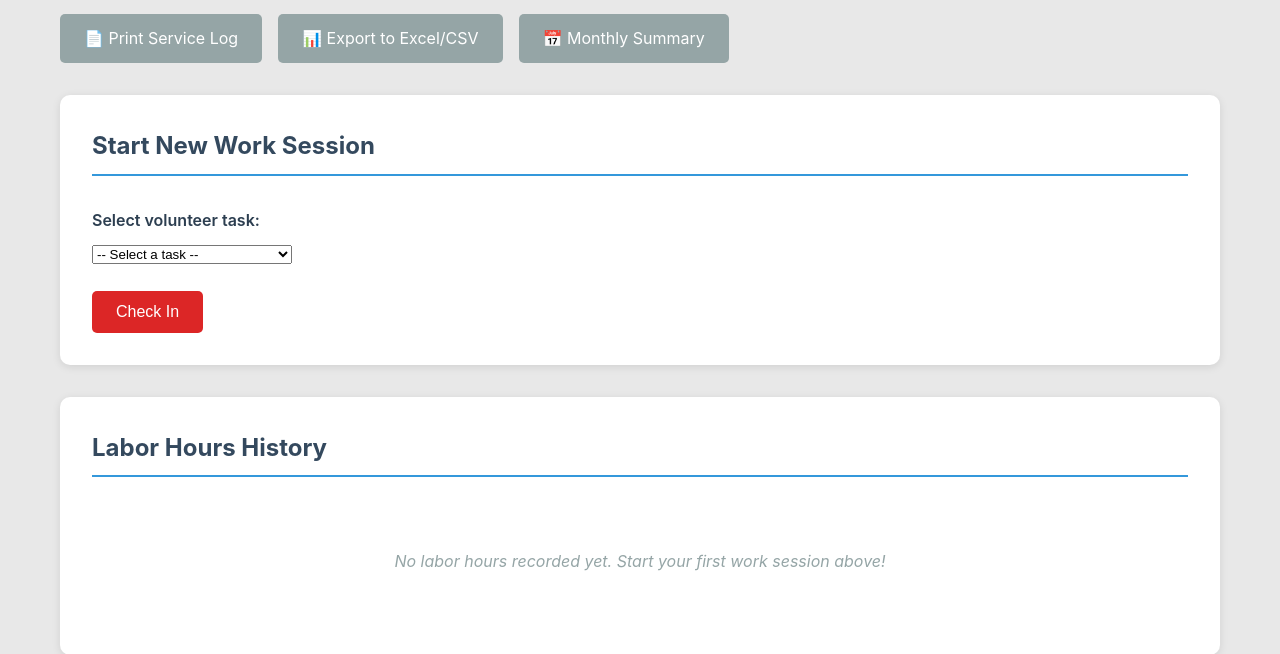
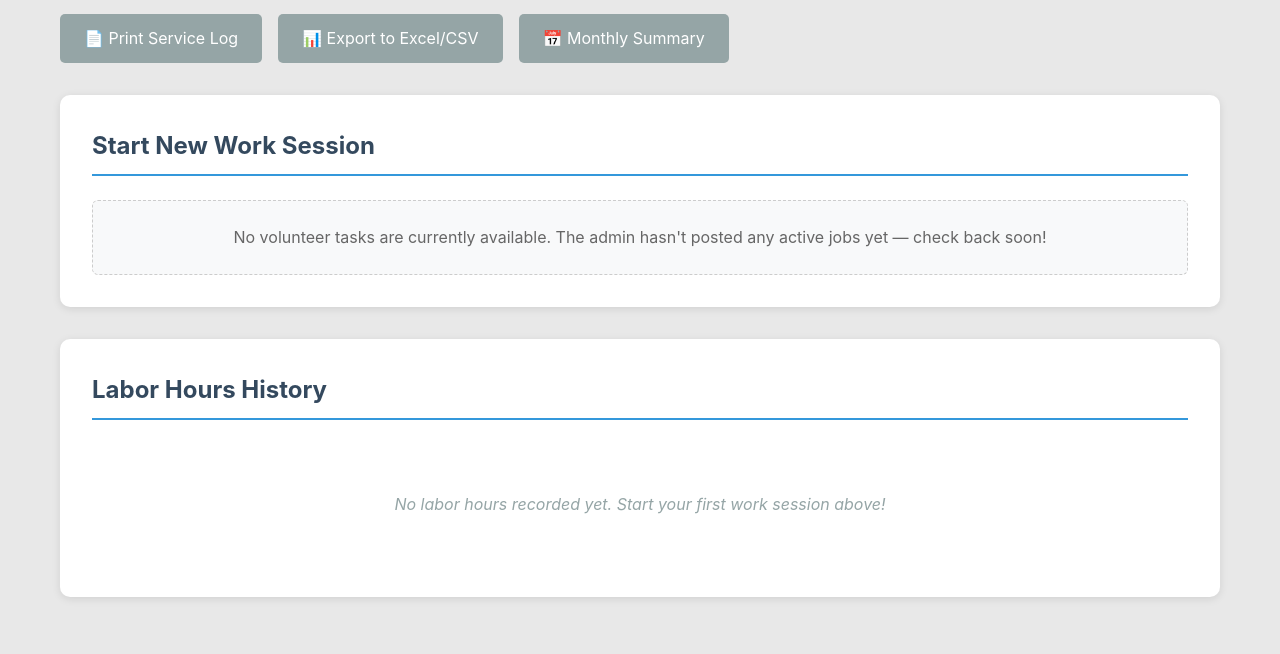
Before and after one commit to DrShuukaku/join-The-Club, a Flask app: template templates/parent_labor_hours.html in a window 1280 px wide. Shown: the part 377-1031 px from the top of the page. Run offline with Flask 3, Linux system fonts and the light colour scheme; the template is opened without the code that fills it, so the values that code supplies are empty; parts of the project's set-up code (start-up, migrations or seed data) failed here and were passed over.

Commit message:
Update volunteer task selection to show admin-published jobs
Dynamically loads active jobs published by admins into the "Start New Work Session" dropdown, filtering for general tasks and child-interaction tasks for verified parents. Replaces hardcoded options and handles 'Other' task descriptions.

Replit-Commit-Author: Agent
Replit-Commit-Session-Id: 0e49a9bf-8137-4262-865b-17a9a27ee7d5
Replit-Commit-Checkpoint-Type: full_checkpoint
Replit-Commit-Event-Id: ffa6e06d-d8f5-4a2d-817f-f82a348f12e6
Replit-Commit-Screenshot-Url: https://storage.googleapis.com/screenshot-production-us-central1/170ed59e-fa0e-47b7-ac10-b644992f5b4f/0e49a9bf-8137-4262-865b-17a9a27ee7d5/qPJlaTr
Replit-Helium-Checkpoint-Created: true

```diff
--- a/routes.py
+++ b/routes.py
@@ -297,10 +297,22 @@ def parent_labor_hours():
     labor_records = LaborHours.query.filter_by(user_id=current_user.id).order_by(LaborHours.created_at.desc()).all()
     active_session = LaborHours.query.filter_by(user_id=current_user.id, status='checked_in').first()
     total_hours = sum([record.hours_worked for record in labor_records if record.hours_worked])
+
+    is_verified_child = JobEligibility.query.filter_by(
+        user_id=current_user.id, category='child_interaction'
+    ).first() is not None
+
+    all_jobs = Job.query.filter_by(is_active=True).order_by(Job.title).all()
+    available_jobs = [
+        j for j in all_jobs
+        if j.category == 'general' or (j.category == 'child_interaction' and is_verified_child)
+    ]
+
     return render_template('parent_labor_hours.html',
                          labor_records=labor_records,
                          active_session=active_session,
-                         total_hours=total_hours)
+                         total_hours=total_hours,
+                         available_jobs=available_jobs)
 
 @app.route('/parent/labor/check-in', methods=['POST'])
 @require_login
@@ -308,7 +320,7 @@ def labor_check_in():
     task_description = request.form.get('task_description')
     custom_task = request.form.get('custom_task')
 
-    if task_description == 'Custom' and custom_task:
+    if task_description in ('Custom', 'Other') and custom_task:
         task_description = custom_task
 
     if not task_description:
--- a/templates/parent_labor_hours.html
+++ b/templates/parent_labor_hours.html
@@ -45,38 +45,32 @@
     {% else %}
     <section class="dashboard-section">
         <h2>Start New Work Session</h2>
+        {% if available_jobs %}
         <form method="POST" action="{{ url_for('labor_check_in') }}" class="submission-form">
             <div class="form-group">
-                <label for="task_description">Select volunteer task:</label>
+                <label for="task_category">Select a volunteer task:</label>
                 <select id="task_category" name="task_description" required onchange="toggleCustomInput(this)">
-                    <option value="">-- Select a task --</option>
-                    <option value="Classroom Cleaning">Classroom Cleaning</option>
-                    <option value="Event Setup/Teardown">Event Setup/Teardown</option>
-                    <option value="Office Assistance">Office Assistance</option>
-                    <option value="Library Support">Library Support</option>
-                    <option value="Cafeteria Support">Cafeteria Support</option>
-                    <option value="Playground Supervision">Playground Supervision</option>
-                    <option value="Field Trip Chaperone">Field Trip Chaperone</option>
-                    <option value="Fundraising Activities">Fundraising Activities</option>
-                    <option value="Maintenance/Groundskeeping">Maintenance/Groundskeeping</option>
-                    <option value="Special Event Volunteer">Special Event Volunteer</option>
-                    <option value="Custom">Other (Custom Task)</option>
+                    <option value="">-- Choose a task --</option>
+                    {% for job in available_jobs %}
+                    <option value="{{ job.title }}">
+                        {{ job.title }}{% if job.category == 'child_interaction' %} (Works with Children){% endif %}
+                    </option>
+                    {% endfor %}
+                    <option value="Other">Other (describe below)</option>
                 </select>
             </div>
             <div class="form-group" id="custom_task_group" style="display: none;">
-                <label for="custom_task">Describe your custom task:</label>
+                <label for="custom_task">Describe your task:</label>
                 <input type="text" id="custom_task" name="custom_task"
-                       placeholder="Enter custom task description">
+                       placeholder="e.g., Helping with the science fair">
             </div>
             <button type="submit" class="btn-primary">Check In</button>
         </form>
-    </section>
-
         <script>
         function toggleCustomInput(select) {
             const customGroup = document.getElementById('custom_task_group');
             const customInput = document.getElementById('custom_task');
-        if (select.value === 'Custom') {
+            if (select.value === 'Other') {
                 customGroup.style.display = 'block';
                 customInput.required = true;
             } else {
@@ -86,6 +80,12 @@
             }
         }
         </script>
+        {% else %}
+        <div class="no-jobs-notice">
+            <p>No volunteer tasks are currently available. The admin hasn't posted any active jobs yet — check back soon!</p>
+        </div>
+        {% endif %}
+    </section>
     {% endif %}
 
     <section class="dashboard-section">
@@ -137,4 +137,15 @@
         {% endif %}
     </section>
 </div>
+
+<style>
+.no-jobs-notice {
+    background: #f8f9fa;
+    border: 1px dashed #ccc;
+    border-radius: 6px;
+    padding: 1.5rem;
+    text-align: center;
+    color: #666;
+}
+</style>
 {% endblock %}
```
Lines whose indentation alone changed are shown as unchanged.
